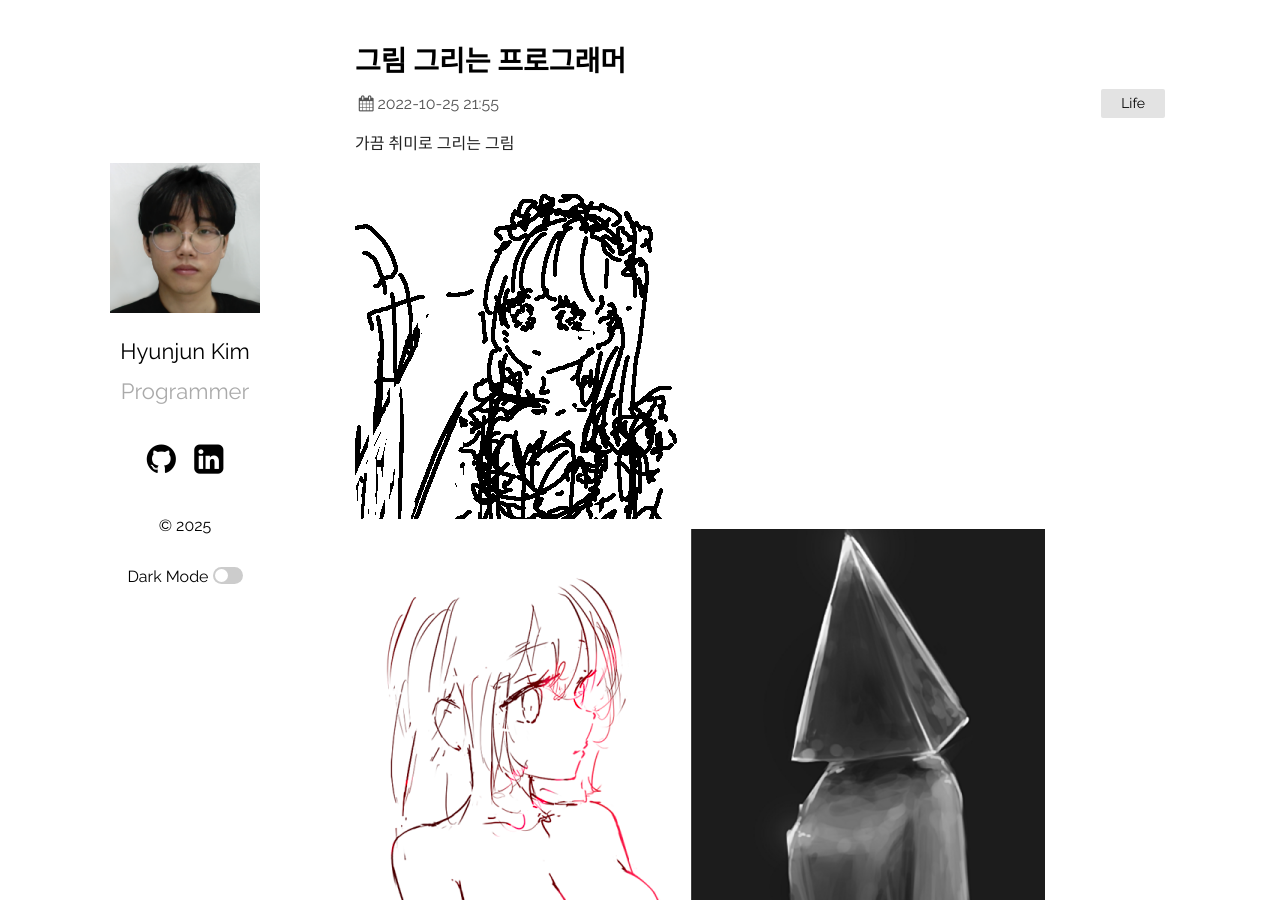
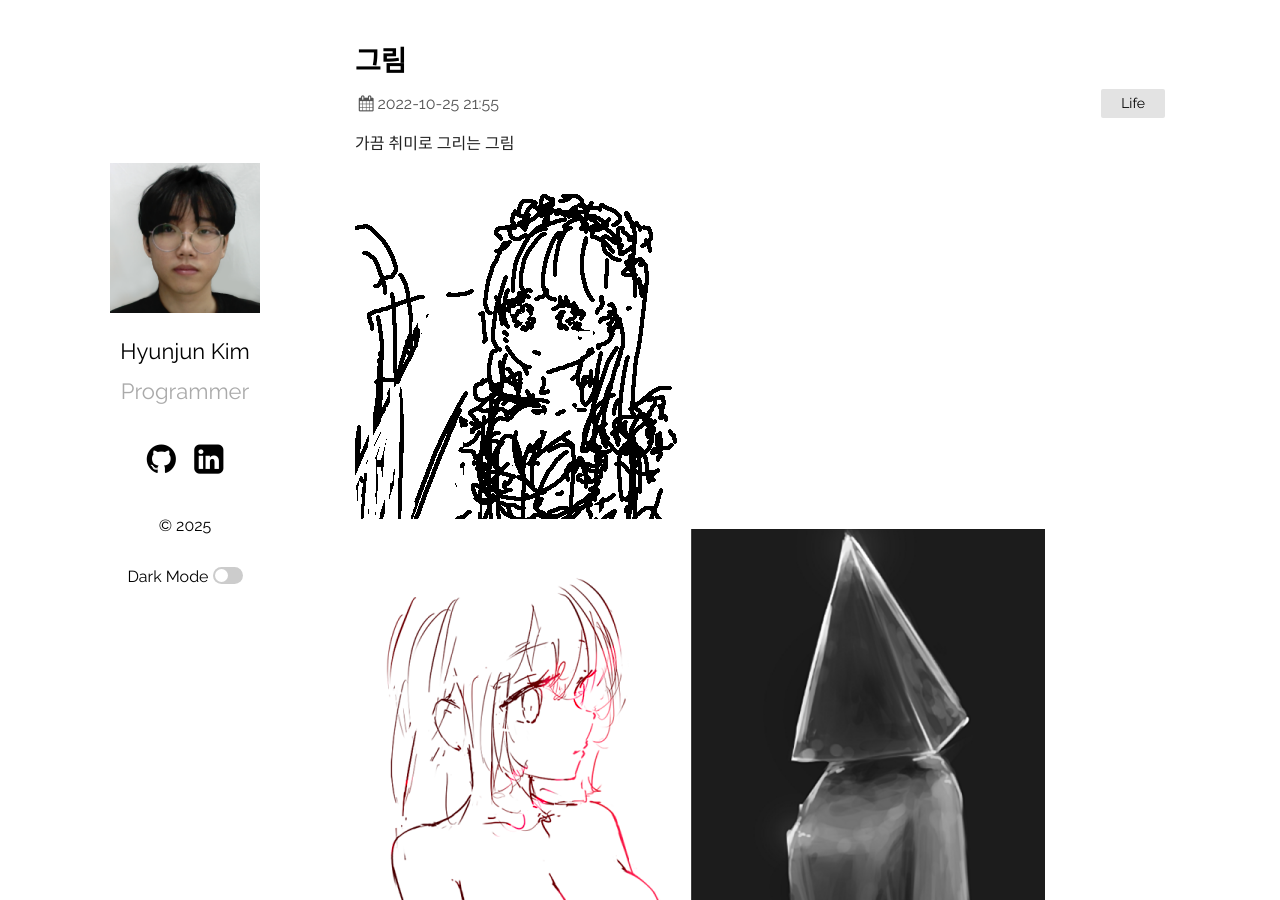
Before and after one commit to Ria9993/Ria9993.github.io, a Jekyll site: the page built from _posts/2022-10-25-drawing.md, in a window 1280 px wide and 900 px high. Built offline with Jekyll 4.4.1, drawn with Linux system fonts in a browser that asks for light colours; comment, search, counter and statistics services are not loaded.

Commit message:
Update and rename 2022-10-25-programmer-who-drawing.md to 2022-10-25-drawing.md

```diff
--- a/_posts/2022-10-25-programmer-who-drawing.md
+++ b/_posts/2022-10-25-drawing.md
@@ -1,6 +1,6 @@
 ---
 layout: post
-title:  "그림 그리는 프로그래머"
+title:  "그림"
 date:   2022-10-25 21:55:00 +0900
 categories: Life
 comments: true
```
